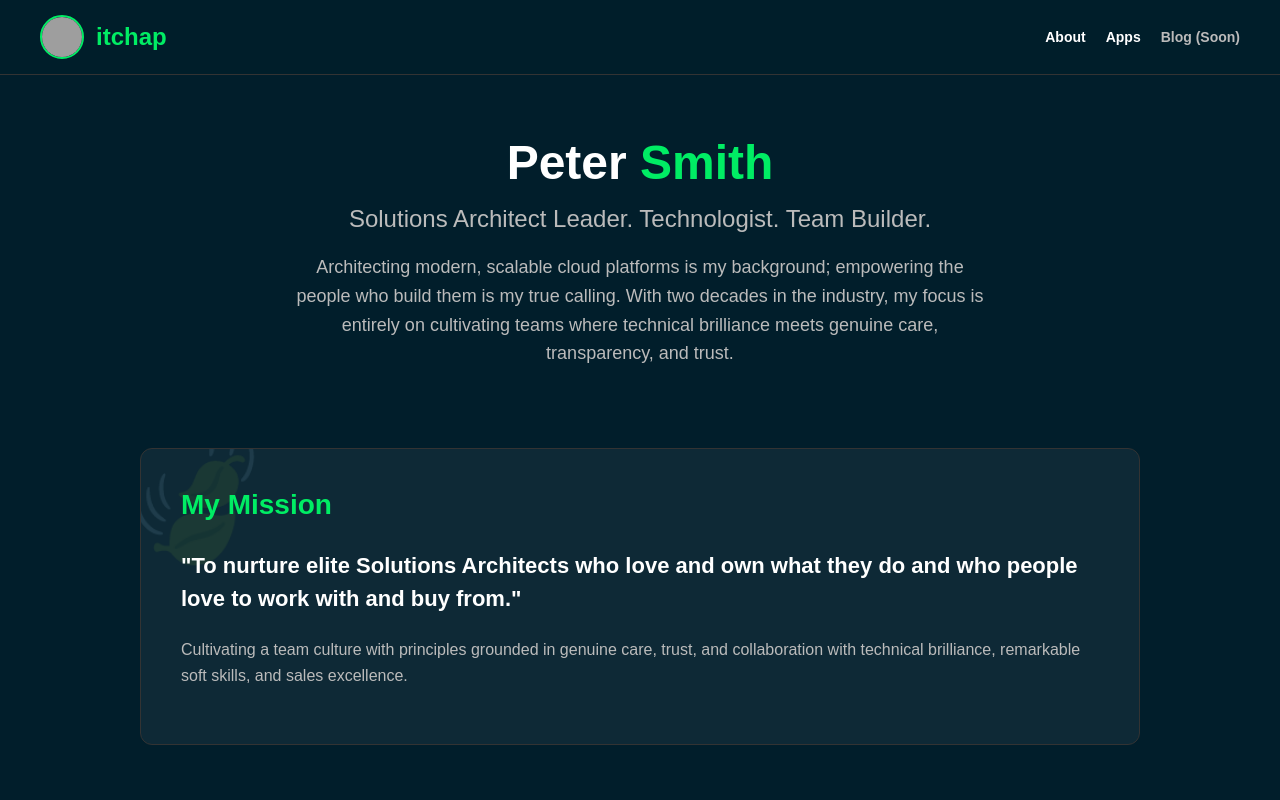
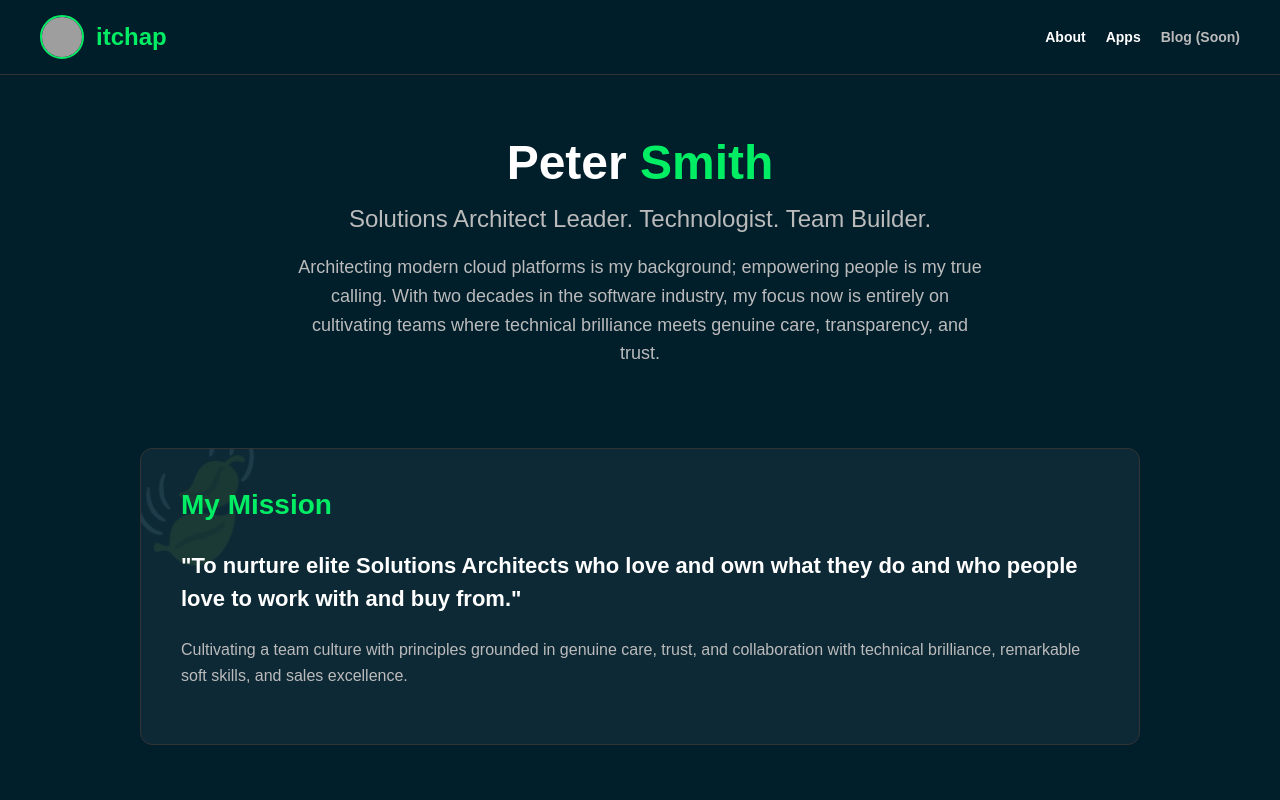
Before and after one commit to itchap/itchap, a React (Vite) app in the folder Apps/homepage/: page /about in a window 1280 px wide. Shown: the top 800 px of the page. Built offline with nearby package versions, Linux system fonts and the light colour scheme; grey boxes are pictures that could not be loaded.

Commit message:
hero
hero

```diff
--- a/Apps/homepage/src/AboutMe.jsx
+++ b/Apps/homepage/src/AboutMe.jsx
@@ -29,7 +29,7 @@ function AboutMe() {
             Solutions Architect Leader. Technologist. Team Builder.
           </h2>
           <p style={{ fontSize: '18px', lineHeight: '1.6', maxWidth: '700px', margin: '0 auto', color: theme.textSub }}>
-            Architecting modern, scalable cloud platforms is my background; empowering the people who build them is my true calling. With two decades in the industry, my focus is entirely on cultivating teams where technical brilliance meets genuine care, transparency, and trust.
+            Architecting modern cloud platforms is my background; empowering people is my true calling. With two decades in the software industry, my focus now is entirely on cultivating teams where technical brilliance meets genuine care, transparency, and trust.
           </p>
         </div>
 
```
